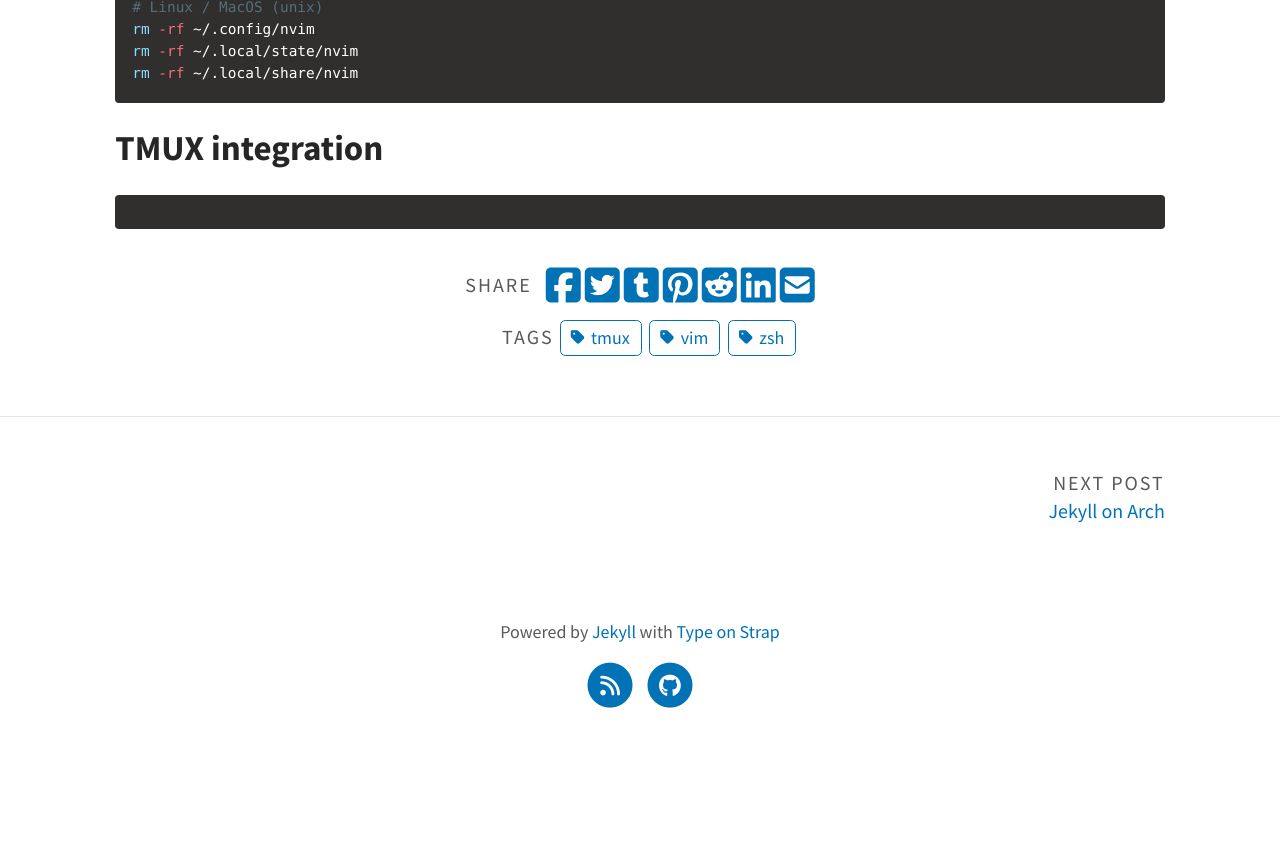
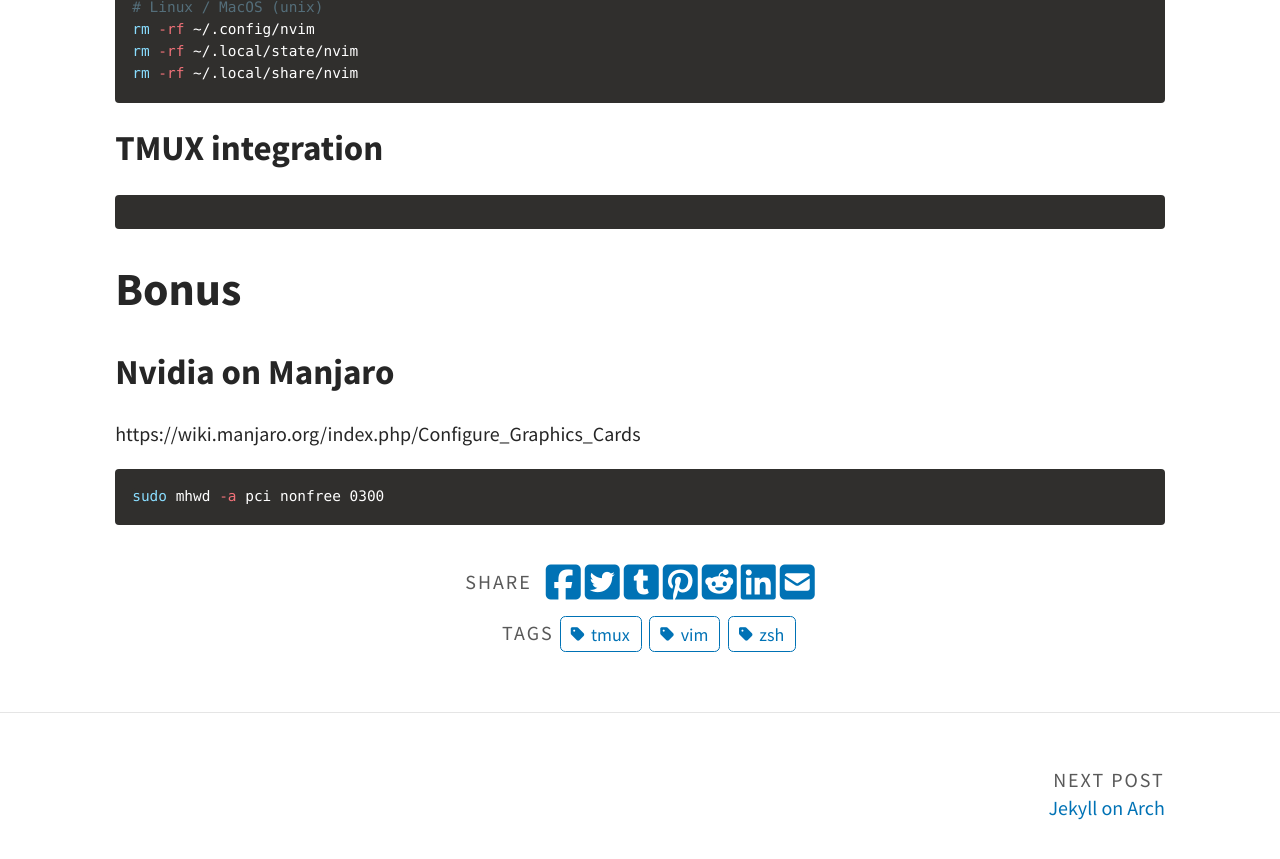
Before and after one commit to cristalcorp/cristalcorp.github.io, a Jekyll site: the page built from _posts/2024-09-21-Terminal.md, in a window 1280 px wide and 900 px high, scrolled down 2804 px. Shown: the top 859 px of the window. Built offline with Jekyll 4.4.1, drawn with Linux system fonts in a browser that asks for light colours; a script that is not in the unit is left out; before the commit the page ends 3550 px from its top, so only the background shows below that.

Commit message:
terminal

````diff
--- a/_posts/2024-09-21-Terminal.md
+++ b/_posts/2024-09-21-Terminal.md
@@ -86,3 +86,10 @@ rm -rf ~/.local/share/nvim
 
 ```bash
 ```
+
+# Bonus
+## Nvidia on Manjaro
+https://wiki.manjaro.org/index.php/Configure_Graphics_Cards
+```bash
+sudo mhwd -a pci nonfree 0300
+```
````
